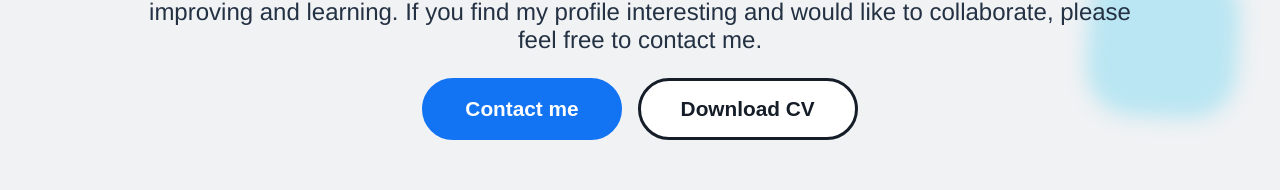
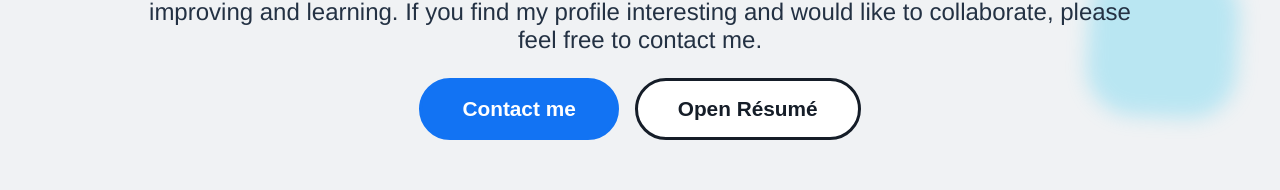
Before and after one commit to AlejandroXVII/portfolio, a React (Vite) app: page / in a window 1280 px wide. Shown: the part 414-604 px from the top of the page. Built offline with nearby package versions, Linux system fonts and the light colour scheme; a web font is replaced by a local one.

Commit message:
Update resume file and fix bug in open cv button

```diff
--- a/src/App.jsx
+++ b/src/App.jsx
@@ -125,7 +125,7 @@ const Header = (prop) => {
 					</a>
 				</li>
 				<li>
-					<a href={cv} download="cv">
+					<a href={cv} target="_blank" rel="noreferrer">
 						Resume
 					</a>
 				</li>
--- a/src/Router.jsx
+++ b/src/Router.jsx
@@ -9,10 +9,6 @@ const Router = () => {
 			element: <App />,
 			errorElement: <ErrorPage />,
 		},
-		/*{
-			path: "profile",
-			element: <Profile />,
-		},*/
 	]);
 
 	return <RouterProvider router={router} />;
--- a/src/sections/hero.jsx
+++ b/src/sections/hero.jsx
@@ -10,13 +10,7 @@ const Hero = (prop) => {
 
 const Content = (prop) => {
 	const onButtonClick = () => {
-		const pdfUrl = "../assets/cv.pdf";
-		const link = document.createElement("a");
-		link.href = pdfUrl;
-		link.download = "cv.pdf";
-		document.body.appendChild(link);
-		link.click();
-		document.body.removeChild(link);
+		window.open("src/assets/cv.pdf", "_blank");
 	};
 	return (
 		<div className="hero-content">
@@ -48,7 +42,7 @@ const Content = (prop) => {
 				>
 					Contact me
 				</button>
-				<button onClick={onButtonClick}>Download CV</button>
+				<button onClick={onButtonClick}>Open Résumé</button>
 			</div>
 			<ul className="links" ref={prop.footerRef}>
 				<li>
```
Also changed, not shown: 1 other file (tests, documents, lock files or other folders).
